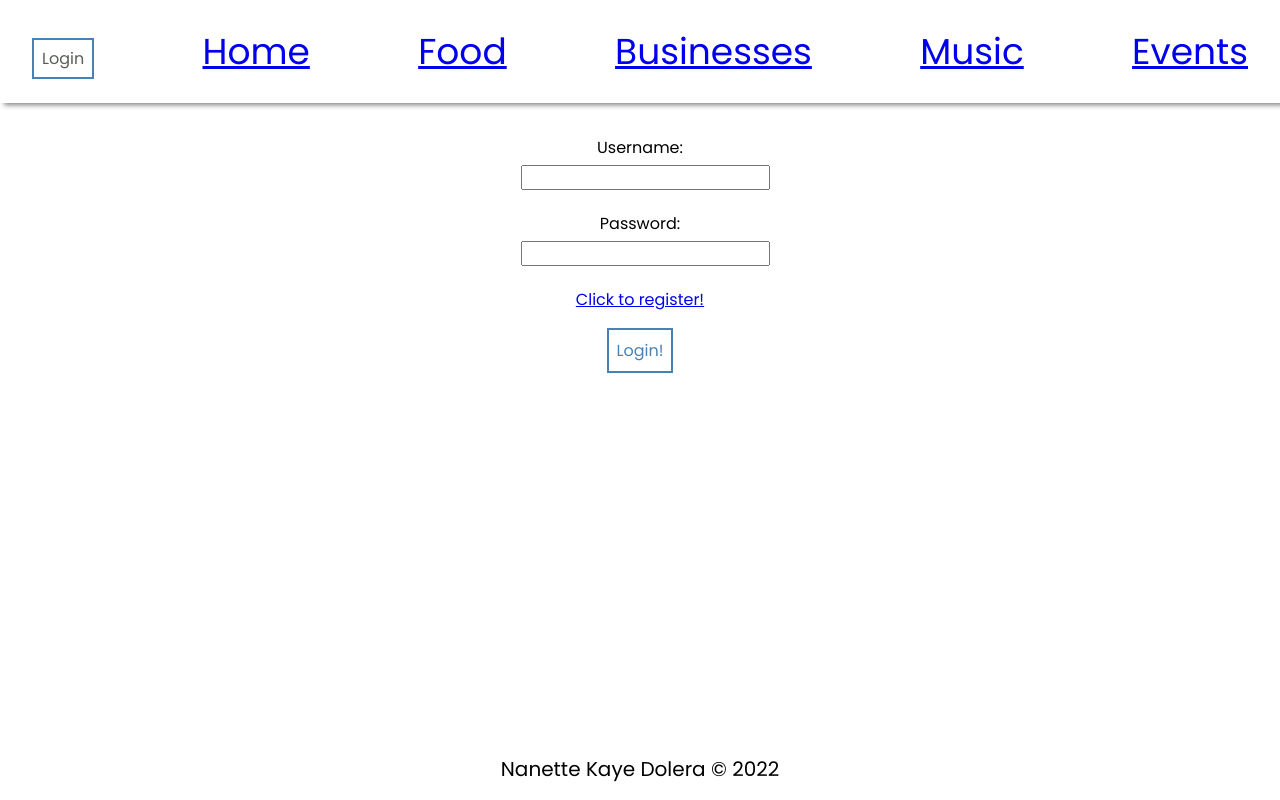
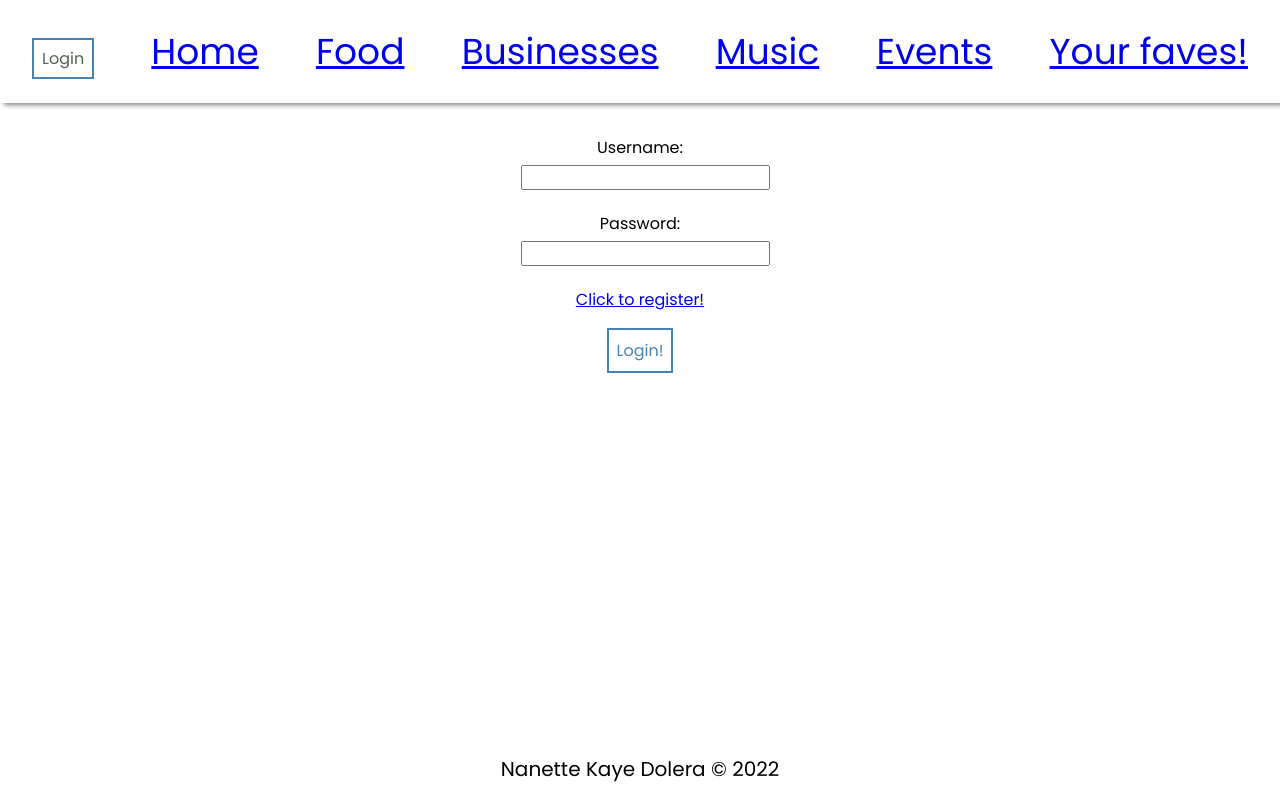
Before and after one commit to NotNanetteKaye/FullStack-capstone2022, a React (Create React App) app in the folder frontend/: page /login in a window 1280 px wide. Built offline with nearby package versions, Linux system fonts and the light colour scheme.

Commit message:
Added FavoritesPage to NavBar.jsx

```diff
--- a/frontend/src/App.js
+++ b/frontend/src/App.js
@@ -40,7 +40,7 @@ function App() {
         <Route path="/business" element={<BusinessPage />}/>
         <Route path="/events" element={<EventsPage />}/>
         <Route path="/darlingdreams" element={<DarlingDreamsPage />}/>
-        {/* <Route path="/favorites" element={<FavoritesPage />}/>  */}
+        <Route path="/favorites" element={<FavoritesPage />}/>
       </Routes>
       <Footer />
     </div>
--- a/frontend/src/components/NavBar/NavBar.jsx
+++ b/frontend/src/components/NavBar/NavBar.jsx
@@ -32,6 +32,9 @@ const Navbar = () => {
         <li>
           <Link to="/events">Events</Link>
         </li>
+        <li>
+          <Link to="/favorites">Your faves!</Link>
+        </li>
       </ul>
     </div>
   );
```
